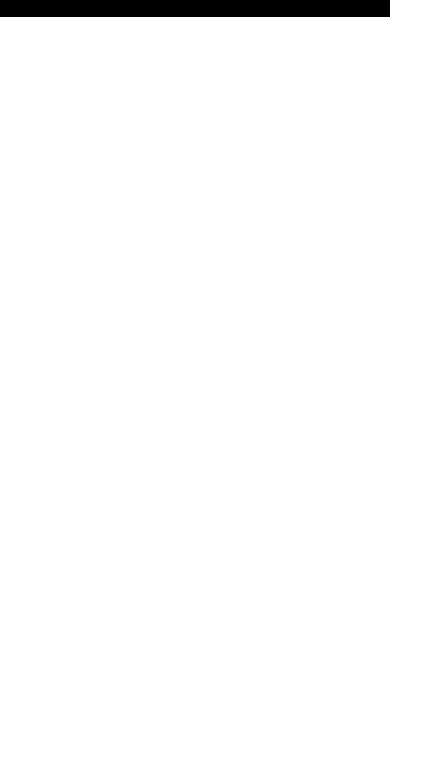
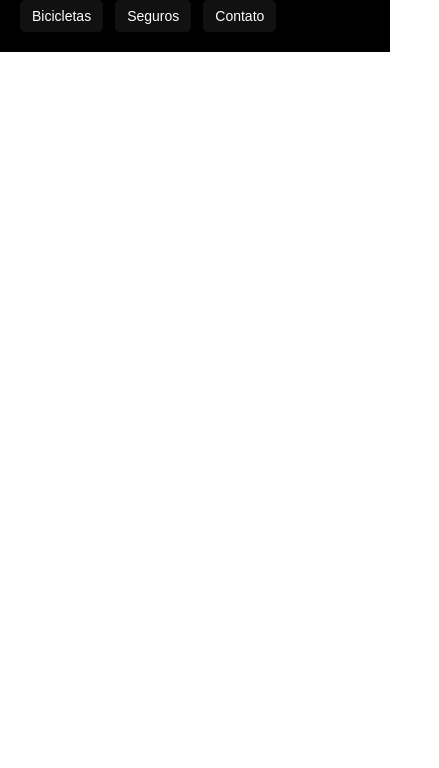
Before and after one commit to wendlersilva/projeto-bikcraft, a plain HTML site: page index.html in a window 390 px wide. Shown: the part 76-844 px from the top of the page, 439 px wide, since content can reach past the window. Drawn offline with Linux system fonts and the light colour scheme.

Commit message:
Header e menu 2

```diff
--- a/css/style.css
+++ b/css/style.css
@@ -18,6 +18,8 @@ a {
 
 .header {
     display: flex;
+    flex-wrap: wrap;
+    gap: 20px;
     justify-content: space-between;
     align-items: center;
     box-sizing: border-box;
@@ -29,6 +31,7 @@ a {
 
 .header-menu {
     display: flex;
+    flex-wrap: wrap;
     gap: 40px;
 }
 
@@ -37,4 +40,50 @@ a {
     padding: 16px 0px;
     color: #fff;
     font-size: 1.110rem;
+    position: relative;
 }
+
+.header-menu a:after {
+    content: "";
+    display: block;
+    height: 2px;
+    width: 0px;
+    background: #fff;
+    margin-top: 4px;
+    position: absolute;
+}
+
+.header-menu a:hover:after {
+    width: 100%;
+    transition: 0.3s;
+}
+
+@media (max-width: 800px) {
+    .header-menu {
+        gap: 20px;
+    }
+    .header-menu a {
+        background: #111;
+        padding: 12px 16px;
+        border-radius: 5px;
+    }
+
+    .header-menu a:hover {
+        background-color: #2e2e2e;
+    }
+
+    .header a:after {
+        display:none;
+    }
+}
+
+@media (max-width: 600px) {
+    .header-menu {
+        gap: 12px;
+    }
+
+    .header-menu a {
+        padding: 8px 12px;
+        font-size: 14px;
+    }
+}
```
